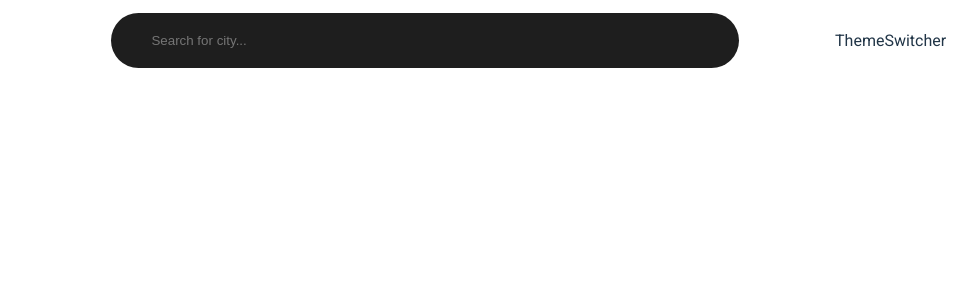
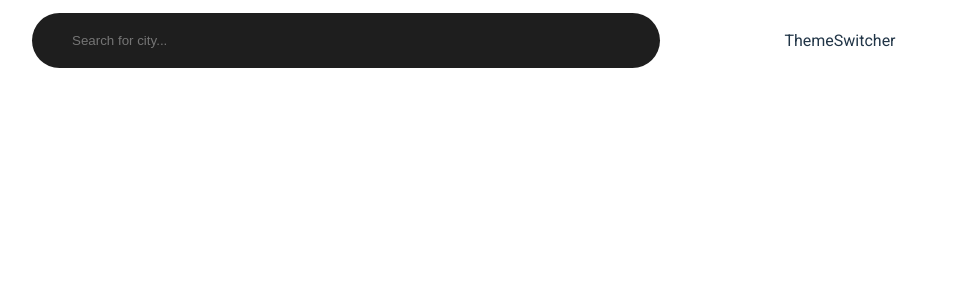
Before and after one commit to lennardnarci/weather-app, a React (Vite) app: page / in a window 1280 px wide. Shown: the top 300 px of the page, without its empty margins (294-1269 px from the left). Built offline with nearby package versions, Linux system fonts and the light colour scheme.

Commit message:
Style: Aligned NavBar

```diff
--- a/src/App.css
+++ b/src/App.css
@@ -14,6 +14,7 @@
 }
 
 .location {
+  width: 20vw;
   display: flex;
   align-items: baseline;
   justify-content: center;
@@ -21,11 +22,10 @@
 }
 
 .location-text {
-  width: 240px;
   height: 28px;
   position: relative;
-  top: -2px;
-  margin-left: 10px;
+  top: -3px;
+  margin-left: 5px;
 
   color: #fff;
   font-family: Roboto, sans-serif;
@@ -54,3 +54,10 @@
 .search-bar:focus {
   outline: none;
 }
+
+.theme-switcher {
+  width: 20vw;
+  display: flex;
+  justify-content: center;
+  align-items: baseline;
+}
--- a/src/components/ThemeSwitcher.jsx
+++ b/src/components/ThemeSwitcher.jsx
@@ -2,7 +2,7 @@ import React from 'react'
 
 const ThemeSwitcher = () => {
   return (
-    <div>ThemeSwitcher</div>
+    <div className='theme-switcher'>ThemeSwitcher</div>
   )
 }
 
```
